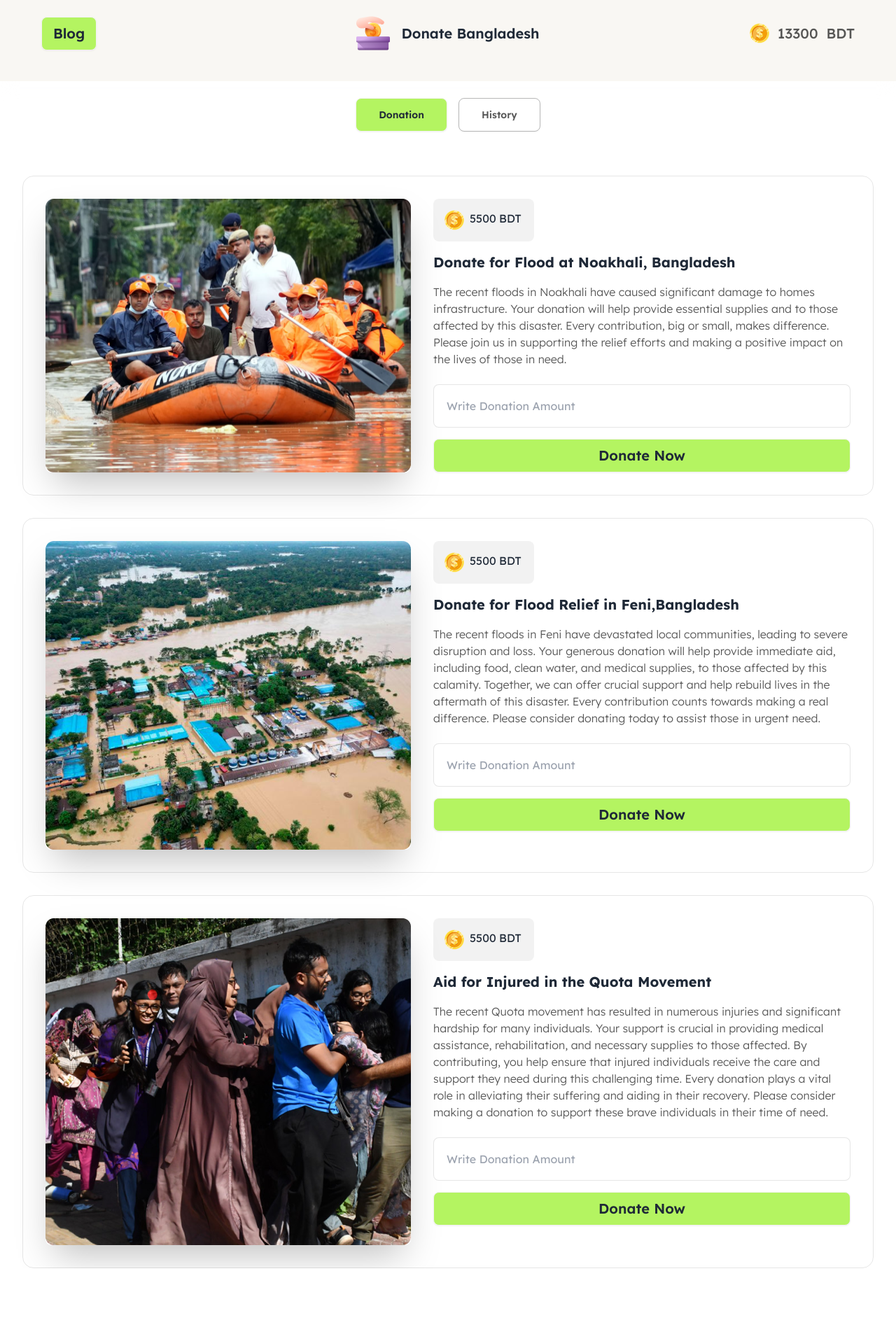
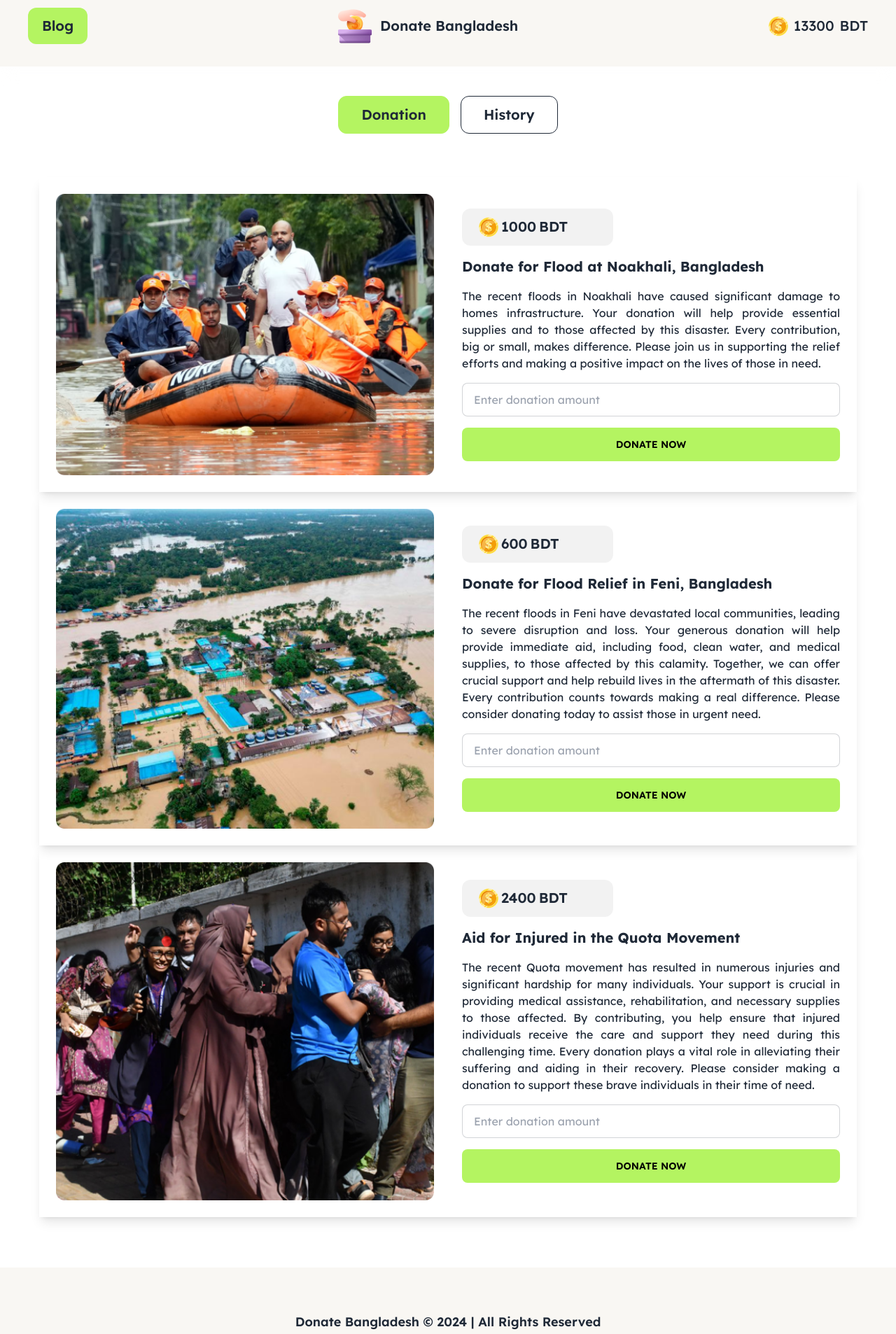
Before and after one commit to yeaminstudent5598/assignment-05-donation-bangladesh, a plain HTML site: page index.html in a window 1280 px wide. Shown: the part 21-1927 px from the top of the page at 70% size. Before the commit the page ends 1833 px from the top, so only its background shows below. Drawn offline with nearby package versions, Linux system fonts and the light colour scheme.

Commit message:
all most done

```diff
--- a/css/btn.css
+++ /dev/null
@@ -1,3 +0,0 @@
-.btn-button{
-    background-color: rgb(180, 244, 97);
-}
--- a/index.html
+++ b/index.html
@@ -1,151 +1,282 @@
 <!DOCTYPE html>
-<html lang="en">
+<html lang="en" data-theme="light">
   <head>
-    <meta charset="UTF-8">
-    <meta name="viewport" content="width=device-width, initial-scale=1.0">
-    <title>Donation Bangladesh</title>
-
-    <!-- website logo -->
-    <link rel="shortcut icon" href="assets/logo.png" type="img">
-
+    <meta charset="UTF-8" />
+    <meta name="viewport" content="width=device-width, initial-scale=1.0" />
+    <title>Donate Bangladesh</title>
     <!-- google font -->
-    <link rel="preconnect" href="https://fonts.googleapis.com">
-    <link rel="preconnect" href="https://fonts.gstatic.com" crossorigin>
-    <link href="https://fonts.googleapis.com/css2?family=Lexend:wght@100..900&display=swap" rel="stylesheet">
-
-      <!-- daisy & tailwindcss cdn -->
-      <link href="https://cdn.jsdelivr.net/npm/daisyui@4.12.10/dist/full.min.css" rel="stylesheet" type="text/css" />
+    <link rel="preconnect" href="https://fonts.googleapis.com" />
+    <link rel="preconnect" href="https://fonts.gstatic.com" crossorigin />
+    <link
+      href="https://fonts.googleapis.com/css2?family=Lexend:wght@100..900&display=swap"
+      rel="stylesheet"
+    />
+    <link
+      href="https://cdn.jsdelivr.net/npm/daisyui@2.30.0/dist/full.css"
+      rel="stylesheet"
+    />
     <script src="https://cdn.tailwindcss.com"></script>
-
-      <!-- style css -->
-       <style>
-    body{
-        font-family: "Lexend", sans-serif;
-    }
-
-       </style>
-
+    <link rel="stylesheet" href="style.css" />
+    <script>
+      tailwind.config = {
+        theme: {
+          screens: {
+            sm: "480px",
+            md: "768px",
+            lg: "976px",
+            xl: "1440px",
+          },
+          colors: {
+            primary: "#B4F461",
+            secondary: "#111111",
+            btnColor: "rgba(17, 17, 17, 0.05)",
+          },
+          fontFamily: {
+            lexend: ["Lexend", "sans-serif"],
+          },
+        },
+      };
+    </script>
   </head>
-<body class="">
-
-    <!-- header -->
-    <header class="h-60 sticky top-0 z-0 ">
-
-        <!-- navbar section -->
-       <nav class="bg-[#F9F7F3] py-9 px-5">
-        <div class="navbar w-[95%]   mx-auto">
-            <div class="navbar-start">
-
-              <a class="btn text-xl bg-[#B4F461]">Blog</a>
+  <body class="font-lexend relative">
+    <header class=" fixed w-full z-10 h-60 top-0">
+      <!-- Navbar -->
+      <div class="bg-[#f9f7f3] py-6 ">
+        <nav
+          class="navbar top-0 text-white md:max-w-[95%] mx-auto  gap-y-6 md:gap-y-0 flex items-center justify-between"
+        >
+          <div class="">
+            <a class='bg-primary py-3 px-5 rounded-xl normal-case text-xl font-semibold' href='/blog.html'>Blog</a
+            >
           </div>
-            <div class="navbar-center  lg:flex">
-              <img src="assets/logo.png" alt="">
-              <h3 class="text-xl hidden lg:flex ml-4 font-semibold">Donate Bangladesh</h3>
+          <div class="flex gap-3 justify-center">
+            <img src="./assets/logo.png" alt="Logo" />
+            <h1 class="font-semibold text-xl hidden md:block ">Donate Bangladesh</h1>
           </div>
-            <div class="navbar-end text-xl">
-              <img src="assets/coin.png" alt="">
-              <h3 class="pl-3 font-medium text-[#111111B3]"> <span  class="pr-3" id="nvAmount">13300</span>BDT</h3>
+          <div class="">
+            <div class="flex gap-2 font-medium text-xl">
+              <img src="./assets/coin.png" alt="" />
+              <span id="balance" class=""> 13300</span> BDT
             </div>
           </div>
         </nav>
+    </div>
 
-       <!-- button section -->
+    <section class="h-1/2 flex justify-center items-end pb-6 gap-4 backdrop-blur-md">
 
-       <section class="flex justify-center pt-6 gap-4 backdrop-blur-md h-1/2">
-        <button class="btn py-4 px-8  bg-[#B4F461]">Donation</button>
-       <button class="btn py-4 px-8 bg-transparent border border-[#1111114D] text-[#111111B3] duration-[0.4s] hover:[#1111110c]">History</button>
+        <button
+        id="donationBtn"
+        class="bg-primary py-3 px-8 rounded-xl text-xl font-semibold border border-primary"
+        >
+        Donation
+    </button>
+    <button
+    id="historyBtn"
+    class="py-3 px-8 rounded-xl normal-case text-xl font-semibold border-gray-100 border"
+    >
+    History
+</button>
 </section>
 
     </header>
-    <!-- main -->
-     <main>
 
-        <section class="w-[95%] mx-auto">
+    <!-- Donation Section -->
+    <section
+      id="donationSection"
+      class="mx-auto p-6 md:max-w-[95%] mt-[350px] md:mt-[250px]"
+    >
+      <div>
+        <!-- Card 1 -->
+        <div
+          class="bg-white shadow-lg flex flex-col md:flex-row justify-center items-center gap-10 p-6"
+        >
+          <div class="flex-1 w-full">
+            <img
+              class="w-full"
+              src="./assets/noakhali.png"
+              alt="Donation Image 1"
+            />
+          </div>
+          <div class="flex-1">
+            <div
+              class="bg-btnColor text-xl font-semibold flex py-3 rounded-xl w-full md:w-3/4 lg:w-2/5 px-4"
+            >
+              <img src="./assets/coin.png" class="pl-2" alt="" /><span
+                id="donation1"
+                class="px-1"
+                >1000</span
+              >
+              BDT
+            </div>
+            <h2 class="text-xl font-bold py-4">
+              Donate for Flood at Noakhali, Bangladesh
+            </h2>
+            <p class="text-justify">
+              The recent floods in Noakhali have caused significant damage to
+              homes infrastructure. Your donation will help provide essential
+              supplies and to those affected by this disaster. Every
+              contribution, big or small, makes difference. Please join us in
+              supporting the relief efforts and making a positive impact on the
+              lives of those in need.
+            </p>
 
-            <!-- donate card 1 -->
-            <div class=" p-8 border border-[#1111111a] rounded-2xl mt-8">
-                <div class="flex gap-8 flex-col lg:flex-row">
-                  <img
-                    src="assets/noakhali.png"
-                    class="rounded-lg shadow-2xl" />
-                  <div class="flex flex-col">
-                    <div class="flex w-36 p-4  border-none rounded-lg gap-2 bg-[#1111110D]">
-                        <img  src="assets/coin.png" alt="cheap-2"/>
-                        <h5><span id="card-amount-1">5500</span> BDT</h5>
-                    </div>
-                    <h1 class="text-xl font-bold pt-4">Donate for Flood at Noakhali, Bangladesh</h1>
-                    <p class="font-light text-[#111111B3] pb-6 pt-4">
-                        The recent floods in Noakhali have caused significant damage to homes  infrastructure. Your donation will help provide essential supplies and  to those affected by this disaster. Every contribution, big or small, makes  difference. Please join us in supporting the relief efforts and making a positive impact on the lives of those in need.
-                    </p>
-                    <input class="p-[18px] border border-[#1111111a] rounded-lg" id="card-input-1" placeholder="Write Donation Amount" type="text">
-                    <button class="btn bg-[#B4F461] mt-4 text-xl font-semibold">Donate Now</button>
-                  </div>
-                </div>
-              </div>
-              <!-- card 2 -->
-            <div class=" p-8 border border-[#1111111a] rounded-2xl mt-8">
-                <div class="flex gap-8 flex-col lg:flex-row">
-                  <img
-                    src="assets/feni.png"
-                    class="rounded-lg shadow-2xl" />
-                  <div class="flex flex-col">
-                    <div class="flex w-36 p-4  border-none rounded-lg gap-2 bg-[#1111110D]">
-                        <img  src="assets/coin.png" alt="cheap-2"/>
-                        <h5><span id="card-amount-2">5500</span> BDT</h5>
-                    </div>
-                    <h1 class="text-xl font-bold pt-4">Donate for Flood Relief in Feni,Bangladesh</h1>
-                    <p class="font-light text-[#111111B3] pb-6 pt-4">
-                        The recent floods in Feni have devastated local communities, leading to severe disruption and loss. Your generous donation will help provide immediate aid, including food, clean water, and medical supplies, to those affected by this calamity. Together, we can offer crucial support and help rebuild lives in the aftermath of this disaster. Every contribution counts towards making a real difference. Please consider donating today to assist those in urgent need.
-                    </p>
-                    <input class="p-[18px] border border-[#1111111a] rounded-lg" id="card-input-2" placeholder="Write Donation Amount" type="text">
-                    <button class="btn bg-[#B4F461] mt-4 text-xl font-semibold">Donate Now</button>
+            <input
+              type="number"
+              id="input1"
+              class="input input-bordered py-4 mt-4 w-full"
+              placeholder="Enter donation amount"
+            />
+            <div>
+              <button
+                onclick="donate(1)"
+                class="btn bg-[#B4F461] mt-4 py-4 w-full border-none text-[black]"
+              >
+                Donate Now
+              </button>
             </div>
           </div>
         </div>
 
-              <!-- card 3 -->
+        <!-- Card 2 -->
+        <div
+          class="bg-white shadow-lg flex flex-col md:flex-row justify-center items-center gap-10 p-6"
+        >
+          <div class="flex-1 w-full">
+            <img
+              class="w-full"
+              src="./assets/feni.png"
+              alt="Donation Image 1"
+            />
+          </div>
+          <div class="flex-1">
+            <div
+              class="bg-btnColor text-xl font-semibold flex py-3 rounded-xl w-full md:w-3/4 lg:w-2/5 px-4"
+            >
+              <img src="./assets/coin.png" class="pl-2" alt="" /><span
+                id="donation2"
+                class="px-1"
+                >600</span
+              >
+              BDT
+            </div>
+            <h2 class="text-xl font-bold py-4">
+              Donate for Flood Relief in Feni, Bangladesh
+            </h2>
+            <p class="text-justify">
+              The recent floods in Feni have devastated local communities,
+              leading to severe disruption and loss. Your generous donation will
+              help provide immediate aid, including food, clean water, and
+              medical supplies, to those affected by this calamity. Together, we
+              can offer crucial support and help rebuild lives in the aftermath
+              of this disaster. Every contribution counts towards making a real
+              difference. Please consider donating today to assist those in
+              urgent need.
+            </p>
 
-            <div class=" p-8 border border-[#1111111a] rounded-2xl mt-8">
-                <div class="flex gap-8 flex-col lg:flex-row">
+            <input
+              type="number"
+              id="input2"
+              class="input input-bordered py-4 mt-4 w-full"
+              placeholder="Enter donation amount"
+            />
+            <div>
+              <button
+                onclick="donate(2)"
+                class="btn bg-[#B4F461] mt-4 py-4 w-full border-none text-[black]"
+              >
+                Donate Now
+              </button>
+            </div>
+          </div>
+        </div>
+
+        <!-- Card 3 -->
+        <div
+          class="bg-white shadow-lg flex flex-col md:flex-row justify-center items-center gap-10 p-6"
+        >
+          <div class="flex-1 w-full">
             <img
-                    src="assets/quota-protest.png"
-                    class="rounded-lg shadow-2xl" />
-                  <div class="flex flex-col">
-                    <div class="flex w-36 p-4  border-none rounded-lg gap-2 bg-[#1111110D]">
-                        <img  src="assets/coin.png" alt="cheap-2"/>
-                        <h5><span id="card-amount-3">5500</span> BDT</h5>
+              class="w-full"
+              src="./assets/quota-protest.png"
+              alt="Donation Image 1"
+            />
           </div>
-                    <h1 class="text-xl font-bold pt-4">Aid for Injured in the Quota Movement</h1>
-                    <p class="font-light text-[#111111B3] pb-6 pt-4">
-                        The recent Quota movement has resulted in numerous injuries and significant hardship for many individuals. Your support is crucial in providing medical assistance, rehabilitation, and necessary supplies to those affected. By contributing, you help ensure that injured individuals receive the care and support they need during this challenging time. Every donation plays a vital role in alleviating their suffering and aiding in their recovery. Please consider making a donation to support these brave individuals in their time of need.
+          <div class="flex-1">
+            <div
+              class="bg-btnColor text-xl font-semibold flex py-3 rounded-xl w-full md:w-3/4 lg:w-2/5 px-4"
+            >
+              <img src="./assets/coin.png" class="pl-2" alt="" /><span
+                id="donation3"
+                class="px-1"
+                >2400</span
+              >
+              BDT
+            </div>
+            <h2 class="text-xl font-bold py-4">
+              Aid for Injured in the Quota Movement
+            </h2>
+            <p class="text-justify">
+              The recent Quota movement has resulted in numerous injuries and
+              significant hardship for many individuals. Your support is crucial
+              in providing medical assistance, rehabilitation, and necessary
+              supplies to those affected. By contributing, you help ensure that
+              injured individuals receive the care and support they need during
+              this challenging time. Every donation plays a vital role in
+              alleviating their suffering and aiding in their recovery. Please
+              consider making a donation to support these brave individuals in
+              their time of need.
             </p>
-                    <input class="p-[18px] border border-[#1111111a] rounded-lg" id="card-input-3" placeholder="Write Donation Amount" type="text">
-                    <button class="btn bg-[#B4F461] mt-4 text-xl font-semibold">Donate Now</button>
+
+            <input
+              type="number"
+              id="input3"
+              class="input input-bordered py-4 mt-4 w-full"
+              placeholder="Enter donation amount"
+            />
+            <div>
+              <button
+                onclick="donate(3)"
+                class="btn bg-[#B4F461] mt-4 py-4 w-full border-none text-[black]"
+              >
+                Donate Now
+              </button>
+            </div>
           </div>
         </div>
       </div>
     </section>
 
-        <!-- alert -->
+    <!-- History Section (Initially Hidden) -->
+    <section
+      id="historySection"
+      class="md:max-w-[85%] mx-auto p-6 hidden mt-[380px] md:mt-[270px] h-[15vw]"
+    >
+      <h2 class="text-2xl font-bold mb-4 text-center">Donation History</h2>
+      <ul id="historyList" class="list-disc pl-5">
+        <!-- History items will be appended here -->
+      </ul>
+    </section>
 
-
-            <section id="History"  class=" hidden flex flex-col gap-8 w-[95%] mx-auto p-6"> </section>
-                <section id="modal-popup" class="hidden fixed top-0 left-0 z-20 w-full h-full bg-[#00000066] overflow-auto flex justify-center items-center display none">
-                <div class="py-8 px-16 bg-white flex flex-col gap-6 items-center rounded-xl">
-                    <h1>Congratulation!</h1>
-                    <img width="64" height="64" src="https://img.icons8.com/nolan/64/coin-in-hand.png" alt="coin-in-hand"/>
-                    <p>You Have Donated for Humankind</p>
-                    <h3>Successfully</h3>
-                    <div>
-                        <button id="close-modal" class="btn py-4 px-8 bg-transparent border border-[#1111114D] text-[#111111B3] duration-[0.4s] hover:[#1111110c]">close confirmation</button>
+    <!-- Modal for Confirmation -->
+    <div id="donationModal" class="modal text-center">
+      <div class="modal-box">
+        <h3 class="font-bold text-xl">Congrats!</h3>
+        <img class="pt-4 pb-6 w-1/12 mx-auto" src="./assets/coin.png" alt="" />
+        <p class="">You Have Donated for Humankind.</p>
+        <h2 class="text-lg font-bold">Successfully</h2>
+        <div class="modal-action">
+          <button class="btn w-3/4 mx-auto" id="modalClose">
+            Close Confirmation
+          </button>
         </div>
       </div>
-            </section>
+    </div>
+    <footer class="bg-[#F9F7F3] w-full bottom-0 py-16 mt-12 px-5">
+      <div class="text-center font-semibold">
+        <p class="text-lg">Donate Bangladesh © 2024 | All Rights Reserved</p>
+      </div>
+    </footer>
 
-
-     </main>
-     <!-- js add -->
-      <script src="/js/index.js"></script>
-      <script src="/js/index2.js"></script>
+    <script src="index.js"></script>
   </body>
 </html>
--- /dev/null
+++ b/index.js
@@ -0,0 +1,84 @@
+let balance = 13300;
+
+document.getElementById("balance").innerText = balance;
+
+document.getElementById("donationBtn").addEventListener("click", function () {
+  document.getElementById("donationSection").classList.remove("hidden");
+  document.getElementById("historySection").classList.add("hidden");
+  this.classList.add("bg-primary");
+  this.classList.remove("btn-outline");
+  document.getElementById("historyBtn").classList.remove("bg-primary");
+  document.getElementById("historyBtn").classList.add("btn-outline");
+});
+
+document.getElementById("historyBtn").addEventListener("click", function () {
+  document.getElementById("donationSection").classList.add("hidden");
+  document.getElementById("historySection").classList.remove("hidden");
+  this.classList.add("bg-primary")
+  this.classList.remove("btn-outline");
+  document.getElementById("donationBtn").classList.remove("bg-primary");
+  document.getElementById("donationBtn").classList.add("btn-outline");
+});
+
+function donate(cardId) {
+  const inputField = document.getElementById(`input${cardId}`);
+  const donationAmount = parseInt(inputField.value);
+
+  if (isNaN(donationAmount) || donationAmount <= 0) {
+    alert("Please enter a valid donation amount.");
+    return;
+  }
+
+  if (donationAmount > balance) {
+    alert("You don't have enough balance to make this donation.");
+    return;
+  }
+  const donationTextAmount = document.getElementById(
+    `donation${cardId}`
+  ).innerText;
+  const currentAmount = parseInt(donationTextAmount);
+
+  // Update balance
+  balance -= donationAmount;
+  document.getElementById("balance").innerText = balance;
+
+
+
+
+
+  // Update current donation amount
+  const newAmount = currentAmount + donationAmount;
+
+  document.getElementById(`donation${cardId}`).innerText = newAmount;
+
+  // Log to history
+  const now = new Date();
+  const historyItem = document.createElement("li");
+  // Get the parent element
+  const parent = inputField.parentNode;
+
+  // Get the sibling element
+  const h2Element = parent.querySelector("h2");
+
+  // Get the inner text of sibling2
+  const h2Text = h2Element.innerText;
+
+  // historyItem.innerText = `${donationAmount} BDT donated to card ${cardId} on ${now.toLocaleString()}`;
+  historyItem.innerHTML = `
+  <div class="list-none px-6 py-8 shadow-xl"><h3 class="text-xl">${donationAmount} Taka is Donated for ${h2Text}</h3>
+  <p class="pt-3">Date: ${now.toLocaleString()}</p></div>
+`;
+
+  document.getElementById("historyList").appendChild(historyItem);
+
+  // Show modal
+  const modal = document.getElementById("donationModal");
+  modal.classList.add("modal-open");
+
+  // Close modal
+  document.getElementById("modalClose").addEventListener("click", function () {
+    modal.classList.remove("modal-open");
+  });
+  // Clear the input field after donation
+  inputField.value = "";
+}
--- /dev/null
+++ b/style.css
@@ -0,0 +1,20 @@
+body {
+    margin: 0;
+    padding: 0;
+    box-sizing: border-box;
+    background-color: white;
+  }
+
+  /* Sticky Navbar */
+
+
+  .hidden {
+    display: none;
+  }
+
+  /* Responsive */
+  @media (max-width: 768px) {
+    .grid {
+      grid-template-columns: 1fr;
+    }
+  }
```
Also changed, not shown: blog.html (added, +136 -0 lines), js/index.js (deleted, +0 -62 lines), js/index2.js (deleted, +0 -7 lines). Lines whose indentation alone changed are shown as unchanged.
